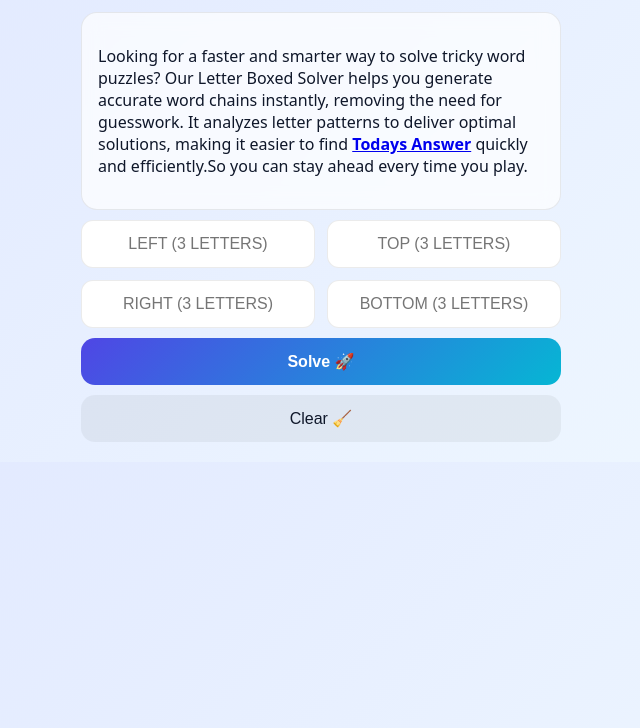
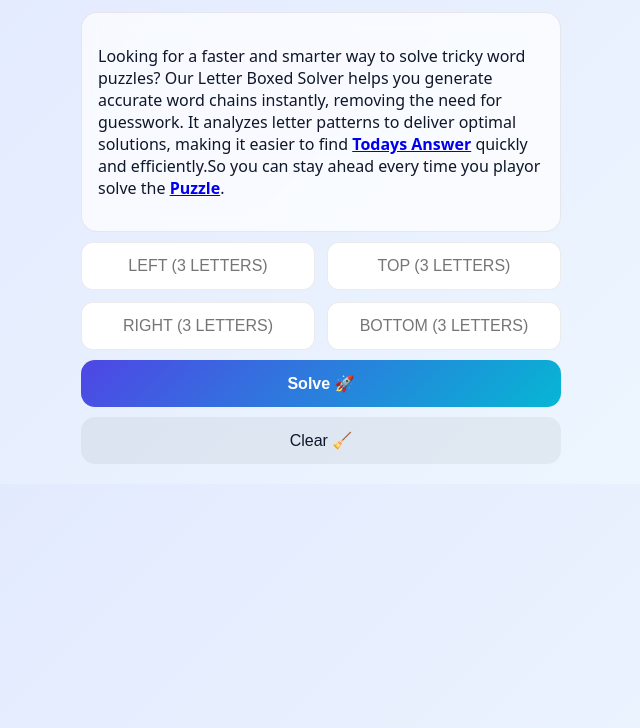
Before and after one commit to freetool11/Letter-Boxed-Solver, a plain HTML site: page index.html in a window 1280 px wide. Shown: the part 72-800 px from the top of the page, without its empty margins (319-959 px from the left). Drawn offline with Linux system fonts and the light colour scheme; no server answers.

Commit message:
Update index.html

```diff
--- a/index.html
+++ b/index.html
@@ -6,7 +6,7 @@
 
 <title>Letter Boxed Solver | Solve NYT Puzzle Instantly Online</title>
 <meta name="description" content="Solve NYT Letter Boxed puzzles instantly with our fast online solver. Find 2-word and 3-word solutions in seconds. Totally free to use.">
-<link rel="canonical" href="https://yourdomain.com/letter-boxed-solver">
+<link rel="canonical" href="https://freetool11.github.io/Letter-Boxed-Solver/">
 
 <style>
 :root {
@@ -128,7 +128,7 @@ button {
 
 <div class="card">
 
-<p>Looking for a faster and smarter way to solve tricky word puzzles? Our Letter Boxed Solver helps you generate accurate word chains instantly, removing the need for guesswork. It analyzes letter patterns to deliver optimal solutions, making it easier to find <a href="https://letterboxdsolver.com/" target="_blank"><strong>Todays Answer</strong></a> quickly and efficiently.So you can stay ahead every time you play.</p>
+<p>Looking for a faster and smarter way to solve tricky word puzzles? Our Letter Boxed Solver helps you generate accurate word chains instantly, removing the need for guesswork. It analyzes letter patterns to deliver optimal solutions, making it easier to find <a href="https://letterboxdsolver.com/" target="_blank"><strong>Todays Answer</strong></a> quickly and efficiently.So you can stay ahead every time you playor solve the <a href="https://letter-boxed-solver-tool.netlify.app/" target="_blank"><strong>Puzzle</strong></a>.</p>
 </div>
 
 <div class="grid">
```
